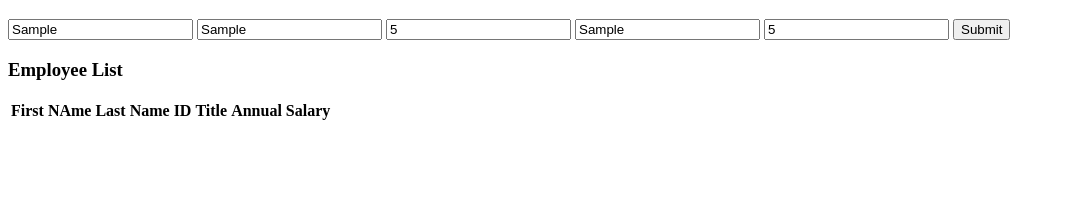
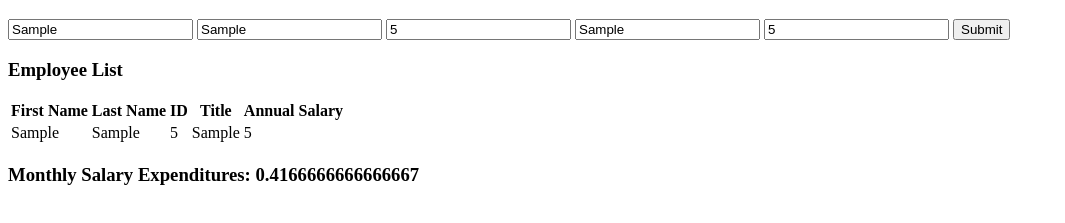
Before and after one commit to JL-golf14/weekend1-walkthrough1, a plain HTML site: page index.html in a window 1280 px wide. Both pictures are taken after typing "Sample", "Sample", "5", "Sample", "5" into the empty fields and a click on the button "Submit". Shown: the part 61-284 px from the top of the page, without its empty margins (0-1065 px from the left). Drawn offline with Linux system fonts and the light colour scheme.

Commit message:
base mode

```diff
--- a/client.js
+++ b/client.js
@@ -1,4 +1,4 @@
-$(document).ready(function)(){
+$(document).ready(function(){
   $('#submitNewEmployee').on('click', function(){
   var firstName = $('#firstName').val();
   var lastName = $('#lastName').val();
@@ -17,13 +17,17 @@ $(document).ready(function)(){
        '<td>' + annualSalary + '</td>' +
        '</tr>'
 
+ );
+// monthly salary expenses
+var newMonthlyExpenses = annualSalary / 12;
+var previousSalaryTotal = $('#monthlyExpenses').text();
+var totalMonthlyExpenses = parseFloat(previousSalaryTotal) + newMonthlyExpenses;
+$('#monthlyExpenses').text(totalMonthlyExpenses);
 
 
 
 
 
-   );
-
 
   });
 });
--- a/index.html
+++ b/index.html
@@ -27,7 +27,7 @@
 
       <tr>
 
-        <th>First NAme</th>
+        <th>First Name</th>
         <th>Last Name</th>
         <th>ID</th>
         <th>Title</th>
@@ -37,7 +37,8 @@
 
   <tbody id="employeeTableBody">
 </tbody>
-
+</table>
+<h3 >Monthly Salary Expenditures: <span id="monthlyExpenses">0</span></h3>
 
   </body>
   </html>
```
